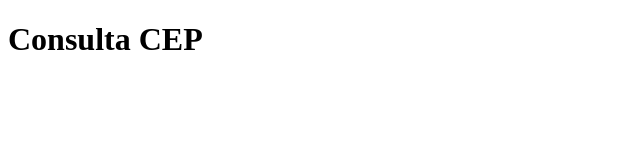
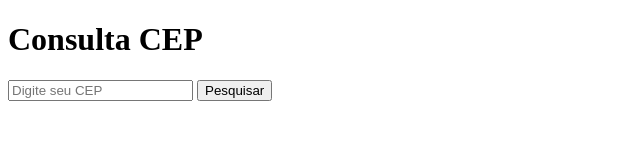
Before and after one commit to WanderckleyOliveira/busca-cep, a plain HTML site: page index.html in a window 1280 px wide. Shown: the whole page, without its empty margins (0-640 px from the left). Drawn offline with Linux system fonts and the light colour scheme.

Commit message:
Criano uma caixa e um botão

```diff
--- a/index.html
+++ b/index.html
@@ -4,11 +4,17 @@
 <head>
     <meta charset="UTF-8">
     <meta name="viewport" content="width=device-width, initial-scale=1.0">
-    <title>Document</title>
+    <title>Consulta CEP</title>
 </head>
 
 <body>
     <h1>Consulta CEP</h1>
+
+    <input type="text" placeholder="Digite seu CEP" id="cepDigitado">
+    <button onclick="PesquisarCEP">Pesquisar</button>
+
+
+
 </body>
 
 </html>
```
